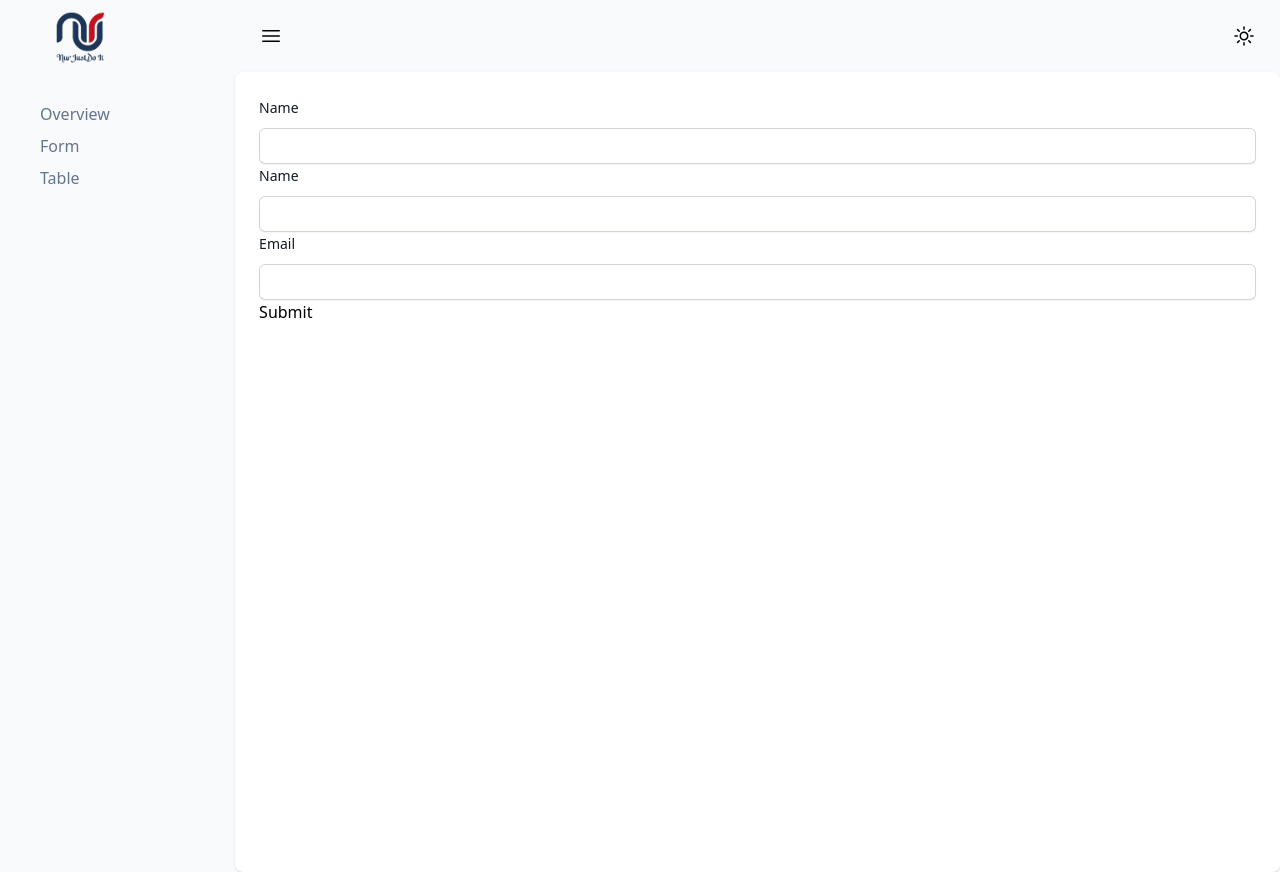
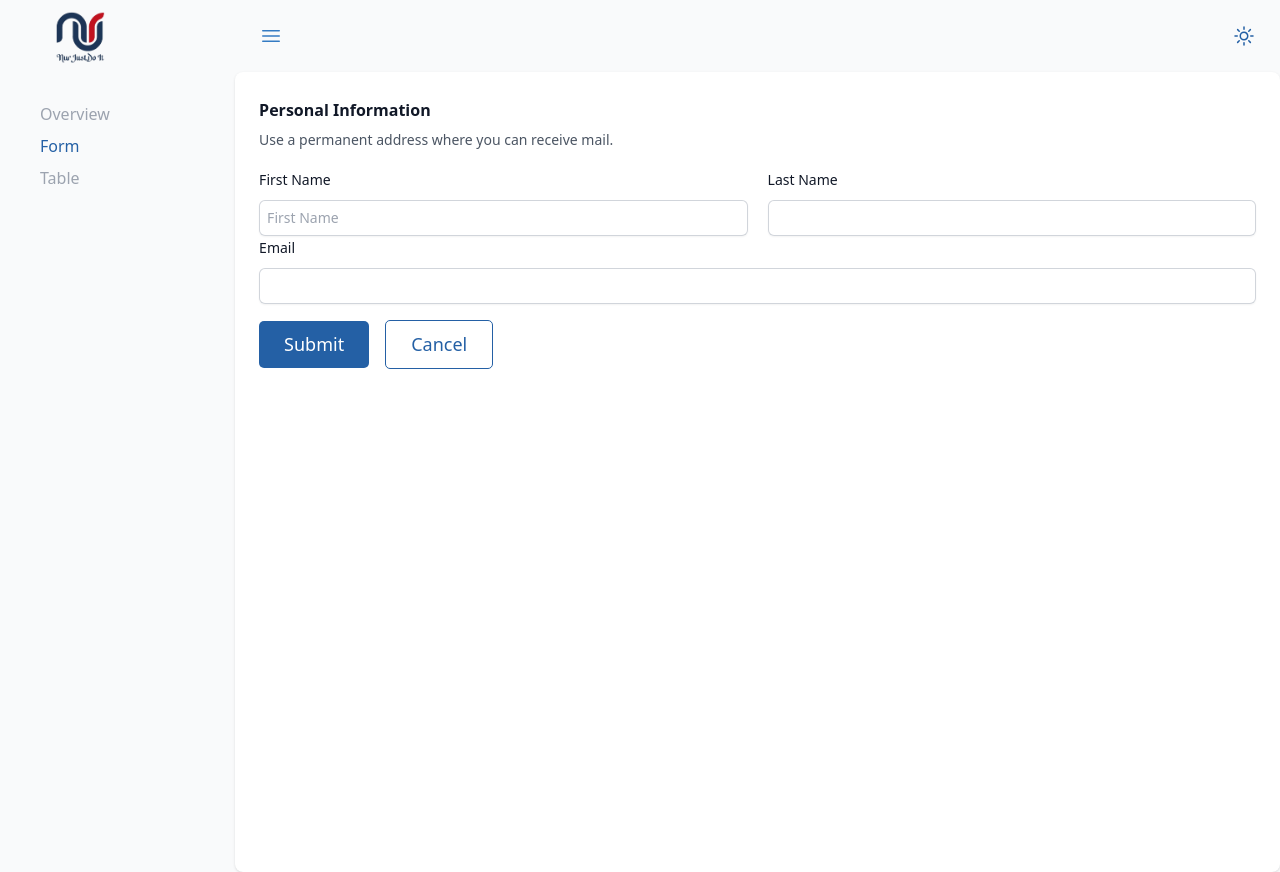
Before and after one commit to sabbir10s/admin-dashboard, a React (Vite) app: page /form in a window 1280 px wide. Built offline with nearby package versions, Linux system fonts and the light colour scheme.

Commit message:
button fill and boutton boutline added

```diff
--- a/src/Layout/index.jsx
+++ b/src/Layout/index.jsx
@@ -10,7 +10,7 @@ const Layout = () => {
     setSidebar(!sidebar);
   };
   return (
-    <main className="flex bg-[#f9fafb]">
+    <main className="flex bg-[#f9fafb] dark:bg-primary-900">
       {sidebar && (
         <div className="w-72 h-screen hidden lg:block">
           <Sidebar />
--- a/src/components/common/ActiveLink/ActiveLink.jsx
+++ b/src/components/common/ActiveLink/ActiveLink.jsx
@@ -6,8 +6,10 @@ function ActiveLink({ children, to, ...props }) {
   const match = useMatch({ path: resolved.pathname, end: true });
   return (
     <Link
-      className={`text-slate-500 font-normal hover:text-primary-500 ${
-        match && 'text-primary-500'
+      className={` font-normal ${
+        match
+          ? ' text-primary-600 dark:text-white'
+          : 'text-gray-400 dark:hover:text-white'
       }`}
       to={to}
       {...props}
--- a/src/components/shared/Navbar/Navbar.jsx
+++ b/src/components/shared/Navbar/Navbar.jsx
@@ -44,7 +44,7 @@ const Navbar = ({ handleSidebar }) => {
     }
   }, [isDarkMode]);
   return (
-    <div className="p-6 bg-[#f9fafb] flex justify-between">
+    <div className="p-6 flex justify-between">
       <button className="hidden lg:block" onClick={handleSidebar}>
         <svg
           xmlns="http://www.w3.org/2000/svg"
@@ -52,7 +52,7 @@ const Navbar = ({ handleSidebar }) => {
           viewBox="0 0 24 24"
           strokeWidth="1.5"
           stroke="currentColor"
-          className="w-6 h-6"
+          className="w-6 h-6 text-primary-500 dark:text-white"
         >
           <path
             strokeLinecap="round"
@@ -71,7 +71,7 @@ const Navbar = ({ handleSidebar }) => {
           viewBox="0 0 24 24"
           strokeWidth="1.5"
           stroke="currentColor"
-          className="w-6 h-6"
+          className="w-6 h-6 text-primary-500 dark:text-white"
         >
           <path
             strokeLinecap="round"
@@ -89,7 +89,7 @@ const Navbar = ({ handleSidebar }) => {
             viewBox="0 0 24 24"
             strokeWidth="1.5"
             stroke="currentColor"
-            className="w-6 h-6"
+            className="w-6 h-6 text-white"
           >
             <path
               strokeLinecap="round"
@@ -104,7 +104,7 @@ const Navbar = ({ handleSidebar }) => {
             viewBox="0 0 24 24"
             strokeWidth={1.5}
             stroke="currentColor"
-            className="w-6 h-6"
+            className="w-6 h-6 text-primary-600"
           >
             <path
               strokeLinecap="round"
--- a/src/components/ui/Button/Button.jsx
+++ b/src/components/ui/Button/Button.jsx
@@ -1,7 +1,14 @@
-import React from 'react';
-
-const Button = () => {
-  return <div>Button</div>;
+export const ButtonFill = ({ title }) => {
+  return (
+    <button className="px-[25px] py-[10px] rounded-[5px] text-[10px] md:text-[12px] lg:text-[18px] capitalize font-medium text-white bg-primary-600 hover:bg-primary-500 transition duration-300 ease-out ">
+      {title}
+    </button>
+  );
 };
-
-export default Button;
+export const ButtonOutline = ({ title }) => {
+  return (
+    <button className="px-[25px] py-[10px] rounded-[5px] text-[10px] md:text-[12px] lg:text-[18px] capitalize font-medium border border-primary-600 text-primary-600 hover:text-white hover:bg-primary-600 transition duration-300 ease-out ">
+      {title}
+    </button>
+  );
+};
--- a/src/components/ui/Input/InputField.jsx
+++ b/src/components/ui/Input/InputField.jsx
@@ -1,6 +1,6 @@
 import React from 'react';
 
-const InputField = ({ label, type, name }) => {
+const InputField = ({ label, type, name, placeholder }) => {
   return (
     <div>
       {label && (
@@ -16,7 +16,8 @@ const InputField = ({ label, type, name }) => {
           type={type}
           name={name}
           id="input"
-          className="block w-full rounded-md border-0 py-1.5 text-gray-900 shadow-sm ring-1 ring-inset ring-gray-300 placeholder:text-gray-400 focus:ring-2 focus:ring-inset focus:ring-indigo-600 sm:text-sm sm:leading-6"
+          placeholder={placeholder}
+          className="block w-full rounded-md border-0 py-1.5 px-2 text-gray-900 shadow-sm ring-1 ring-inset ring-gray-300 placeholder:text-gray-400 focus:ring-2 focus:ring-inset focus:ring-indigo-600 sm:text-sm sm:leading-6"
         />
       </div>
     </div>
--- a/src/pages/Form/Form.jsx
+++ b/src/pages/Form/Form.jsx
@@ -1,5 +1,6 @@
 import React, { useState } from 'react';
 
+import { ButtonFill, ButtonOutline } from '../../components/ui/Button/Button';
 import { default as InputField } from '../../components/ui/Input/InputField';
 
 const Form = () => {
@@ -15,11 +16,27 @@ const Form = () => {
   console.log(formData);
   return (
     <div>
-      <form onSubmit={handleSubmit}>
-        <InputField name="firstName" label="Name" type="text" />
-        <InputField name="lastName" label="Name" type="text" />
+      <h2 className="text-base font-semibold leading-7 text-gray-900">
+        Personal Information
+      </h2>
+      <p className="mt-1 text-sm leading-6 text-gray-600">
+        Use a permanent address where you can receive mail.
+      </p>
+      <form className="mt-4" onSubmit={handleSubmit}>
+        <div className="grid grid-cols-2 gap-5">
+          <InputField
+            name="firstName"
+            label="First Name"
+            type="text"
+            placeholder="First Name"
+          />
+          <InputField name="lastName" label="Last Name" type="text" />
+        </div>
         <InputField name="email" label="Email" type="email" />
-        <button type="submit">Submit</button>
+        <div className="mt-4 space-x-4">
+          <ButtonFill title="Submit" />
+          <ButtonOutline title="Cancel" />
+        </div>
       </form>
     </div>
   );
```
